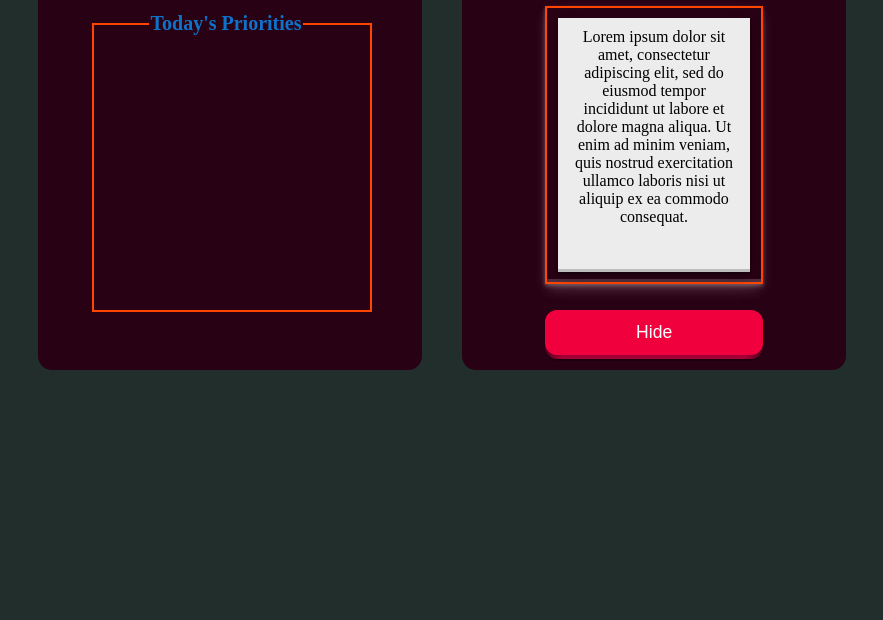
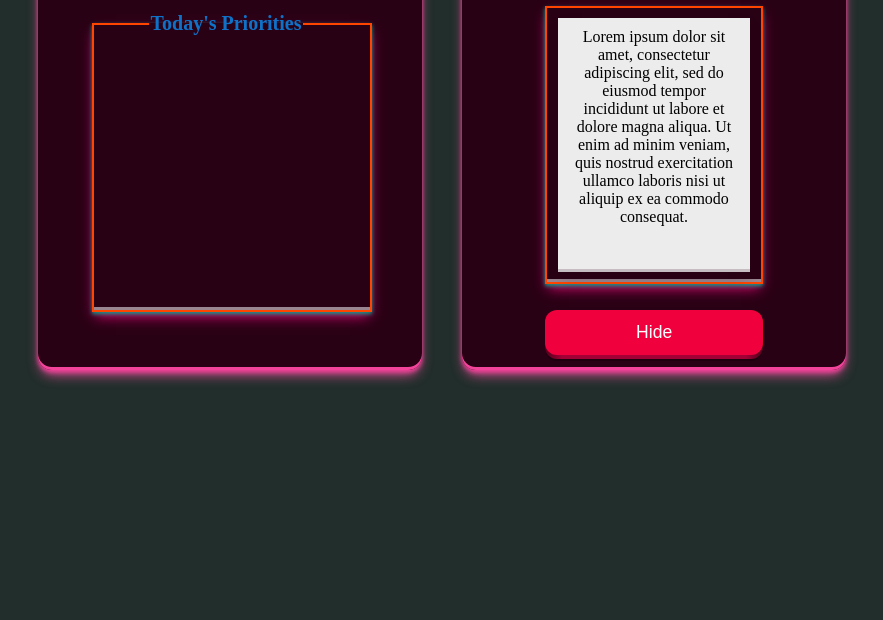
Before and after one commit to syjem/Practice-JQuery, a plain HTML site: page index.html in a window 1280 px wide. Shown: the part 180-800 px from the top of the page, without its empty margins (198-1081 px from the left). Drawn offline with nearby package versions, Linux system fonts and the light colour scheme.

Commit message:
box shadows

```diff
--- a/css/style.css
+++ b/css/style.css
@@ -91,6 +91,9 @@ li.item {
     background-color: rgb(41, 1, 21);
     height: 500px;
     border-radius: 14px;
+    box-shadow: rgb(240, 64, 152) 0px 2px 4px,
+                rgba(236, 79, 158) 0px 7px 13px -3px,
+                rgb(243, 68, 155) 0px -3px 0px inset;
 }
 
 .today {
@@ -101,6 +104,9 @@ li.item {
     overflow: scroll;
     text-align: left;
     margin-top: 15px;
+    box-shadow: rgb(12, 158, 134) 0px 2px 4px,
+                rgb(230, 7, 118) 0px 7px 13px -3px,
+                rgb(153, 134, 144) 0px -3px 0px inset;
 }
 
 .label {
@@ -215,6 +221,9 @@ button {
     gap: 10px;
     padding: 10px;
     background-color: rgb(41, 1, 21);
+    box-shadow: rgb(240, 64, 152) 0px 2px 4px,
+                rgba(236, 79, 158) 0px 7px 13px -3px,
+                rgb(243, 68, 155) 0px -3px 0px inset;
     height: 500px;
     border-radius: 14px;
 }
@@ -225,9 +234,9 @@ button {
     width: 12em;
     height: 254px;
     background: rgb(236, 236, 236);
-    box-shadow: rgba(0, 0, 0, 0.4) 0px 2px 4px,
-                rgba(0, 0, 0, 0.3) 0px 7px 13px -3px,
-                rgba(0, 0, 0, 0.2) 0px -3px 0px inset;
+    box-shadow: rgba(41, 1, 21, 0.4) 0px 2px 4px,
+                rgba(41, 1, 21, 0.3) 0px 7px 13px -3px,
+                rgba(41, 1, 21, 0.2) 0px -3px 0px inset;
 }
 
 .box-container {
@@ -235,9 +244,9 @@ button {
     height: 280px;
     width: 60%;
     border: 2px solid orangered;
-    box-shadow: rgba(194, 176, 176, 0.4) 0px 2px 4px,
-                rgba(202, 184, 184, 0.3) 0px 7px 13px -3px,
-                rgba(236, 230, 230, 0.2) 0px -3px 0px inset;
+    box-shadow: rgb(12, 158, 134) 0px 2px 4px,
+                rgb(230, 7, 118) 0px 7px 13px -3px,
+                rgb(153, 134, 144) 0px -3px 0px inset;
 }
 
 .width {
```
